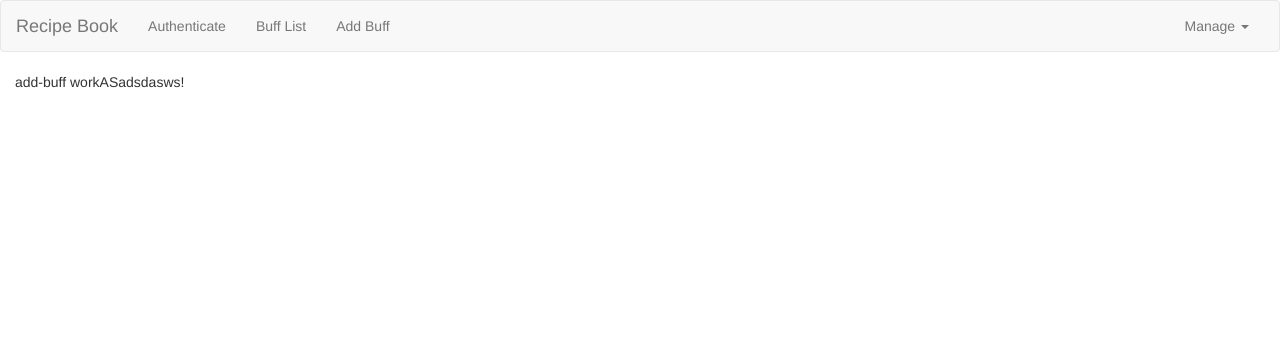
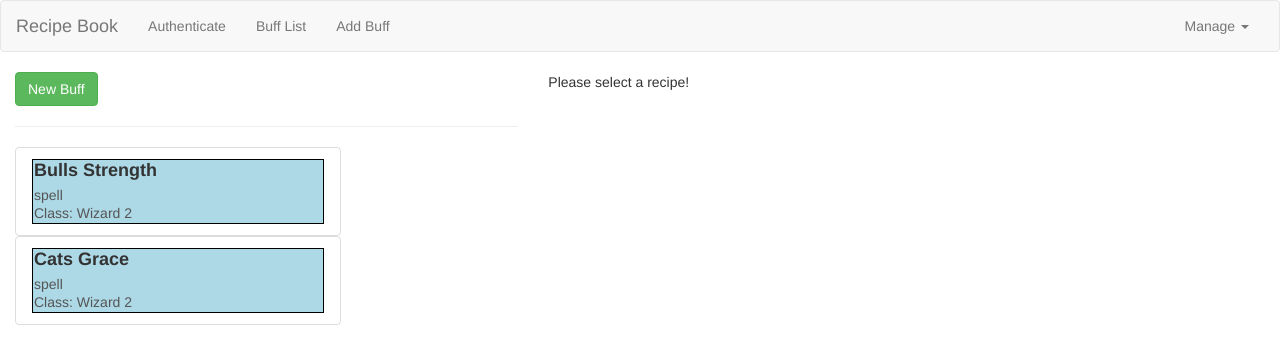
Before and after one commit to Niour/my-Dnd-post, an Angular app: page / in a window 1280 px wide. Shown: the top 364 px of the page. Built offline with nearby package versions, Linux system fonts and the light colour scheme.

Commit message:
BASIC changes

```diff
--- a/src/app/app.component.ts
+++ b/src/app/app.component.ts
@@ -6,7 +6,7 @@ import { Component } from '@angular/core';
   styleUrls: ['./app.component.css']
 })
 export class AppComponent {
-  loadedFeature = 'buff';
+  loadedFeature = 'buff-list';
   title = 'my-Dnd-post';
 
   onNavigate(feature: string) {
--- a/src/app/buffs/buff-detail/buff-detail.component.html
+++ b/src/app/buffs/buff-detail/buff-detail.component.html
@@ -1,5 +1,5 @@
 <div class="list-item clearfix">
-        <h4 class="list-group-item-heading"><b> </b> </h4>
+        <h4 class="list-group-item-heading"><b> {{buff.name}}</b> </h4>
         <p class="list-group-item-text">  </p>
         <p class="list-group-item-text"> Level: </p>
         <p class="list-group-item-text"> Class: </p>
--- a/src/app/buffs/buff-detail/buff-detail.component.ts
+++ b/src/app/buffs/buff-detail/buff-detail.component.ts
@@ -7,6 +7,7 @@ import { Buff } from '../buff.model';
   styleUrls: ['./buff-detail.component.css']
 })
 export class BuffDetailComponent implements OnInit {
+  @Input() buff: Buff;
   constructor() { }
 
   ngOnInit() {
--- a/src/app/buffs/buff-list/buff-item-ii/buff-item-ii.component.html
+++ b/src/app/buffs/buff-list/buff-item-ii/buff-item-ii.component.html
@@ -1,7 +1,9 @@
-<a class="list-item clearfix">
-        <div style="cursor: pointer; border: 1px solid black;  background-color: lightblue; margin: 1px; padding: 1px;">
-        <h4 class="list-group-item-heading"><b> buff.name}}</b> </h4>
-        <p class="list-group-item-text"> buff.type}} </p>
-        <p class="list-group-item-text"> Class:aaaaaaaaaa buff.clas}} buff.level}} </p>
+<a class="list-group-item clearfix"
+(click)="onSelected()">
+        <div
+        style="cursor: pointer; border: 1px solid black;  background-color: lightblue; margin: 1px; padding: 1px;">
+                <h4 class="list-group-item-heading"><b> {{buff.name}}</b> </h4>
+                <p class="list-group-item-text"> {{buff.type}} </p>
+                <p class="list-group-item-text"> Class: {{buff.clas}} {{buff.level}} </p>
         </div>
 </a>
--- a/src/app/buffs/buff-list/buff-item-ii/buff-item-ii.component.ts
+++ b/src/app/buffs/buff-list/buff-item-ii/buff-item-ii.component.ts
@@ -1,4 +1,4 @@
-import { Component, OnInit, Input } from '@angular/core';
+import { Component, OnInit, Input, EventEmitter, Output } from '@angular/core';
 import { Buff } from '../../buff.model';
 
 @Component({
@@ -8,9 +8,14 @@ import { Buff } from '../../buff.model';
 })
 export class BuffItemIIComponent implements OnInit {
   @Input() buff: Buff;
+  @Output() buffSelected = new EventEmitter<void>();
   constructor() { }
 
   ngOnInit() {
   }
 
+  onSelected() {
+    this.buffSelected.emit();
+  }
+
 }
--- a/src/app/buffs/buff-list/buff-list.component.html
+++ b/src/app/buffs/buff-list/buff-list.component.html
@@ -2,6 +2,10 @@
 <hr>
 <div class="row">
         <div class="col-xs-8">
-            <app-buff-item-ii *ngFor="let buff of buffs"></app-buff-item-ii>
+            <app-buff-item-ii
+            *ngFor="let buffEl of buffs"
+            [buff]="buffEl"
+            (buffSelected)="onBuffSelected(buffEl)">
+        </app-buff-item-ii>
         </div>
 </div>
--- a/src/app/buffs/buff-list/buff-list.component.ts
+++ b/src/app/buffs/buff-list/buff-list.component.ts
@@ -1,4 +1,4 @@
-import { Component, OnInit, Output } from '@angular/core';
+import { Component, OnInit, Output, EventEmitter } from '@angular/core';
 import { Buff } from '../buff.model';
 import { RandomId } from '../../shared/helper';
 import { BuffValue } from '../buffValue.model';
@@ -9,6 +9,7 @@ import { BuffValue } from '../buffValue.model';
   styleUrls: ['./buff-list.component.css']
 })
 export class BuffListComponent implements OnInit {
+  @Output() buffWasSelected = new EventEmitter<Buff>();
 
   buffs = [new Buff(
     'Bulls Strength',
@@ -32,4 +33,8 @@ export class BuffListComponent implements OnInit {
   ngOnInit() {
   }
 
+  onBuffSelected(buff: Buff) {
+    this.buffWasSelected.emit(buff);
+  }
+
 }
--- a/src/app/buffs/buffs.component.html
+++ b/src/app/buffs/buffs.component.html
@@ -1,7 +1,15 @@
 <div class="row">
     <div class="col-md-5">
-        <app-buff-listt></app-buff-listt>
+        <app-buff-listt
+        (buffWasSelected)="selectedBuff = $event"></app-buff-listt>
     </div>
     <div class="col-md-7">
-        <app-buff-detail></app-buff-detail>
+        <app-buff-detail
+        *ngIf="selectedBuff; else infoText"
+        [buff]="selectedBuff"></app-buff-detail>
+        <ng-template #infoText>
+            <p>
+                Please select a recipe!
+            </p>
+        </ng-template>
 </div>
--- a/src/app/buffs/buffs.component.ts
+++ b/src/app/buffs/buffs.component.ts
@@ -1,4 +1,5 @@
 import { Component, OnInit } from '@angular/core';
+import { Buff } from './buff.model';
 
 @Component({
   selector: 'app-buffs',
@@ -6,6 +7,7 @@ import { Component, OnInit } from '@angular/core';
   styleUrls: ['./buffs.component.css']
 })
 export class BuffsComponent implements OnInit {
+  selectedBuff: Buff;
 
   constructor() { }
 
```
